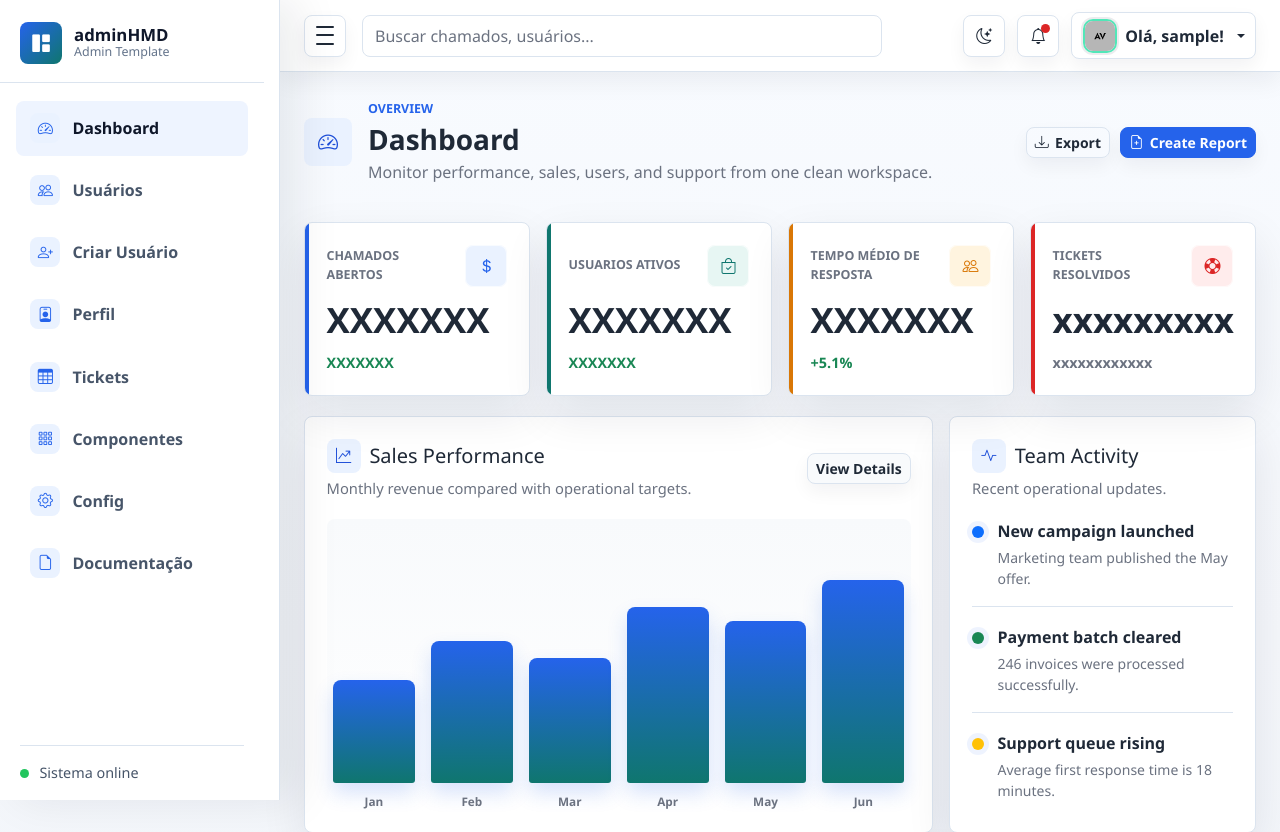
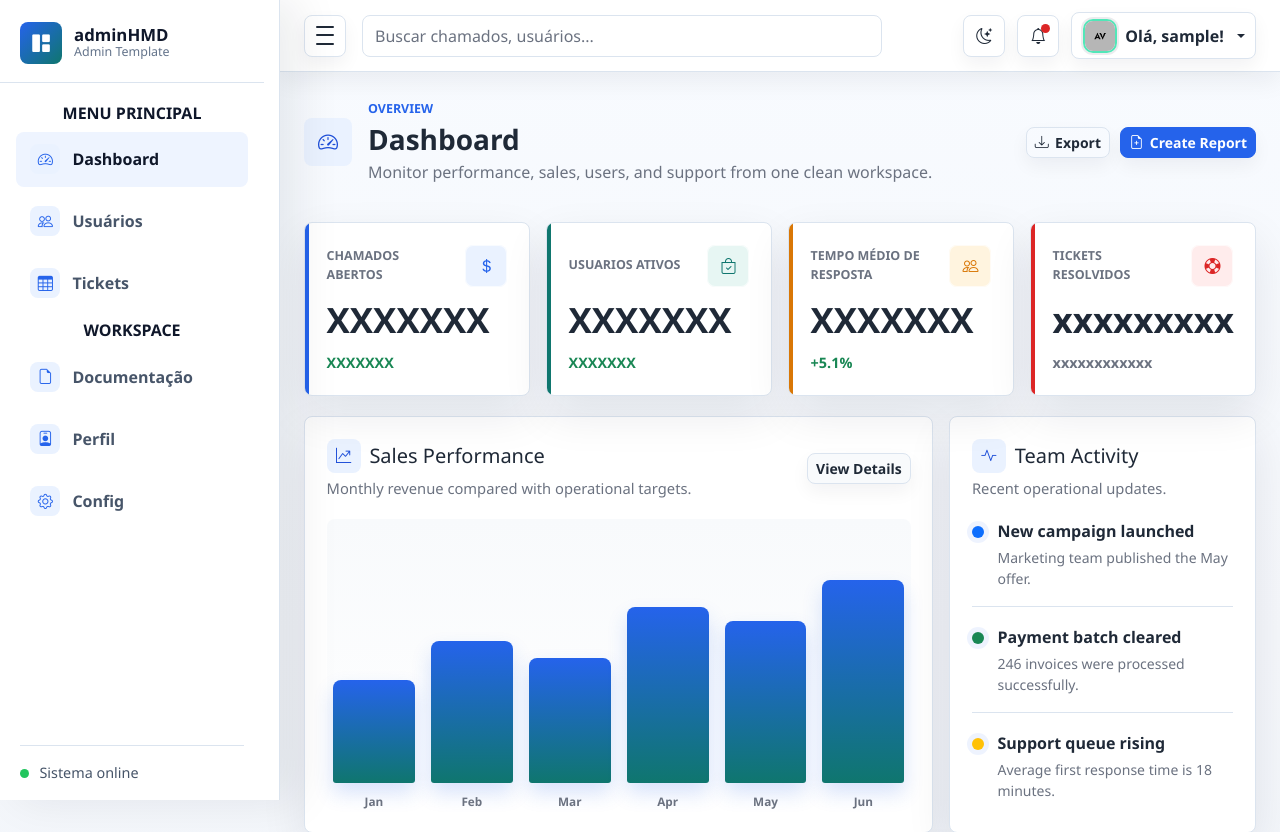
Before and after one commit to TolbyOwl/Semestre-6---Desenvolvimento-de-Sistema, a Flask app: page /dash in a window 1280 px wide. Shown: the top 832 px of the page. Run offline with Flask 3, Linux system fonts and the light colour scheme; the visitor is signed in with stand-in values (Sample User, id 1); some libraries are stand-ins or nearby versions.

Commit message:
Menu lateral
Mudanças feitas no menu lateral:
- Organização das funcionalidades e colocando em ordem de utilização do projeto;
- Adicionado uma div com os nomes de "Menu Principal " e "Worspace" para separação das principais funcionalidades.

Mudança na main.py:
- Retirada de uma parte do código que estava dando conflito para abrir a rota e mostrar o projeto.

```diff
--- a/main.py
+++ b/main.py
@@ -146,7 +146,7 @@ def document(id):
 def config():
     if "user" not in session:
         return redirect(url_for("login"))
-    return render_template('it_dash/config.html',username=session["user_fname"])
+    return render_template('it_dash/config.html')
 
 #Erros
 
--- a/static/css/style.css
+++ b/static/css/style.css
@@ -178,6 +178,13 @@ a {
   white-space: nowrap;
 }
 
+
+.nav-section-title {
+    font-size: var(--bs-nav-link-font-size);
+    font-weight: 700;
+    text-align: center;
+}
+
 .sidebar-user {
   margin: auto 1rem 1rem;
   padding: 0.85rem;
--- a/templates/it_dash/basic_dash.html
+++ b/templates/it_dash/basic_dash.html
@@ -36,7 +36,7 @@
       </div>
 
       <nav class="sidebar-nav">
-
+        <div class="nav-section-title">MENU PRINCIPAL</div>
         <a class="nav-link {% if request.endpoint == 'dash' %}active{% endif %}"
            href="{{url_for("dash")}}"
            {% if request.endpoint == 'dash' %}aria-current="page"{% endif %}>
@@ -51,32 +51,43 @@
           <span class="nav-text">Usuários</span>
         </a>
 
-        <a class="nav-link" href="add-user.html">
-          <span class="nav-icon"><i class="bi bi-person-plus" aria-hidden="true"></i></span>
-          <span class="nav-text">Criar Usuário</span>
+          <a class="nav-link {% if request.endpoint in ['tickets', 'new_ticket'] %}active{% endif %}"
+           href="{{url_for("tickets")}}"
+           {% if request.endpoint in ['tickets', 'new_ticket'] %}aria-current="page"{% endif %}>
+          <span class="nav-icon"><i class="bi bi-table" aria-hidden="true"></i></span>
+          <span class="nav-text">Tickets</span>
         </a>
+
+
+
+         <div class="nav-section-title">WORKSPACE</div>
+        <a class="nav-link{% if request.endpoint in ['documents', 'new_document'] %} active {% endif %}"
+           href="{{url_for("documents")}}"
+           {% if request.endpoint in ['documents', 'new_document'] %}aria-current="page"{% endif %}>
+          <span class="nav-icon"><i class="bi bi-file-earmark" aria-hidden="true"></i></span>
+          <span class="nav-text">Documentação</span>
+        </a>
+
 
         <a class="nav-link" href="profile.html">
           <span class="nav-icon"><i class="bi bi-person-badge" aria-hidden="true"></i></span>
           <span class="nav-text">Perfil</span>
         </a>
 
-        <!-- <a class="nav-link" href="charts.html">
-          <span class="nav-icon"><i class="bi bi-bar-chart-line" aria-hidden="true"></i></span>
-          <span class="nav-text">Charts</span>
-        </a> -->
 
-        <a class="nav-link {% if request.endpoint in ['tickets', 'new_ticket'] %}active{% endif %}"
-           href="{{url_for("tickets")}}"
-           {% if request.endpoint in ['tickets', 'new_ticket'] %}aria-current="page"{% endif %}>
-          <span class="nav-icon"><i class="bi bi-table" aria-hidden="true"></i></span>
-          <span class="nav-text">Tickets</span>
+
+        <a class="nav-link {% if request.endpoint in ['config'] %} active {% endif %}"
+           href="{{url_for("config")}}"
+           {% if request.endpoint in ['config'] %}aria-current="page"{% endif %}>
+          <span class="nav-icon"><i class="bi bi-gear" aria-hidden="true"></i></span>
+          <span class="nav-text">Config</span>
         </a>
 
-        <a class="nav-link" href="components.html">
+
+         <!-- <a class="nav-link" href="components.html">
           <span class="nav-icon"><i class="bi bi-grid-3x3-gap" aria-hidden="true"></i></span>
           <span class="nav-text">Componentes</span>
-        </a>
+        </a> -->
 
         <!-- <a class="nav-link" href="alerts.html">
           <span class="nav-icon"><i class="bi bi-exclamation-triangle" aria-hidden="true"></i></span>
@@ -88,19 +99,12 @@
           <span class="nav-text">Modals</span>
         </a> -->
 
-        <a class="nav-link {% if request.endpoint in ['config'] %} active {% endif %}"
-           href="{{url_for("config")}}"
-           {% if request.endpoint in ['config'] %}aria-current="page"{% endif %}>
-          <span class="nav-icon"><i class="bi bi-gear" aria-hidden="true"></i></span>
-          <span class="nav-text">Config</span>
-        </a>
+        <!-- <a class="nav-link" href="add-user.html">
+          <span class="nav-icon"><i class="bi bi-person-plus" aria-hidden="true"></i></span>
+          <span class="nav-text">Criar Usuário</span>
+        </a> -->
 
-        <a class="nav-link{% if request.endpoint in ['documents', 'new_document'] %} active {% endif %}"
-           href="{{url_for("documents")}}"
-           {% if request.endpoint in ['documents', 'new_document'] %}aria-current="page"{% endif %}>
-          <span class="nav-icon"><i class="bi bi-file-earmark" aria-hidden="true"></i></span>
-          <span class="nav-text">Documentação</span>
-        </a>
+
 
       </nav>
 
```
